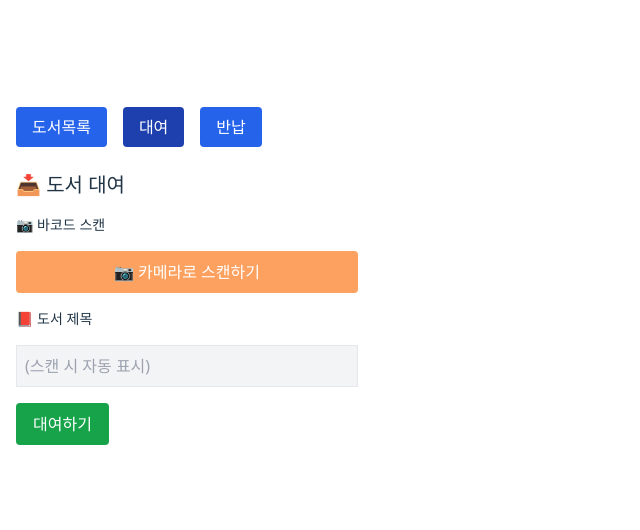
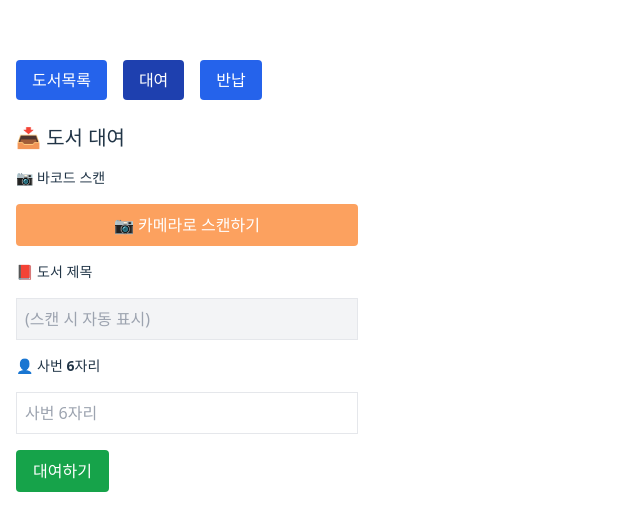
Before and after one commit to daewonpharm/book-rental-app, a React (Vite) app: page /rent in a window 1280 px wide. Shown: the part 124-654 px from the top of the page, without its empty margins (0-640 px from the left). Built offline with nearby package versions, Linux system fonts and the light colour scheme.

Commit message:
Return 수정

```diff
--- a/src/pages/Rent.jsx
+++ b/src/pages/Rent.jsx
@@ -14,17 +14,12 @@ import BarcodeScanner from "../components/BarcodeScanner";
 export default function Rent() {
   const [bookCode, setBookCode] = useState("");
   const [bookTitle, setBookTitle] = useState("");
+  const [employeeId, setEmployeeId] = useState("");
   const [scanning, setScanning] = useState(false);
 
   const handleRent = async () => {
-    if (!bookCode) {
-      alert("도서를 먼저 스캔해주세요.");
-      return;
-    }
-
-    const employeeId = prompt("대여자 사번 6자리를 입력하세요:");
-    if (!employeeId || !/^\d{6}$/.test(employeeId)) {
-      alert("유효한 6자리 사번을 입력해주세요.");
+    if (!bookCode || !employeeId) {
+      alert("도서와 사번을 모두 입력하세요.");
       return;
     }
 
@@ -63,6 +58,7 @@ export default function Rent() {
     alert("도서가 대여되었습니다.");
     setBookCode("");
     setBookTitle("");
+    setEmployeeId("");
     setScanning(false);
   };
 
@@ -115,6 +111,17 @@ export default function Rent() {
         className="border p-2 w-full bg-gray-100 text-gray-800"
       />
 
+      <label className="block text-sm font-semibold mt-4">👤 사번 6자리</label>
+      <input
+        type="text"
+        value={employeeId}
+        onChange={(e) => setEmployeeId(e.target.value)}
+        className="border p-2 w-full"
+        maxLength={6}
+        inputMode="numeric"
+        placeholder="사번 6자리"
+      />
+
       <button
         onClick={handleRent}
         className="bg-green-600 text-white px-4 py-2 rounded hover:bg-green-700 mt-4"
```
